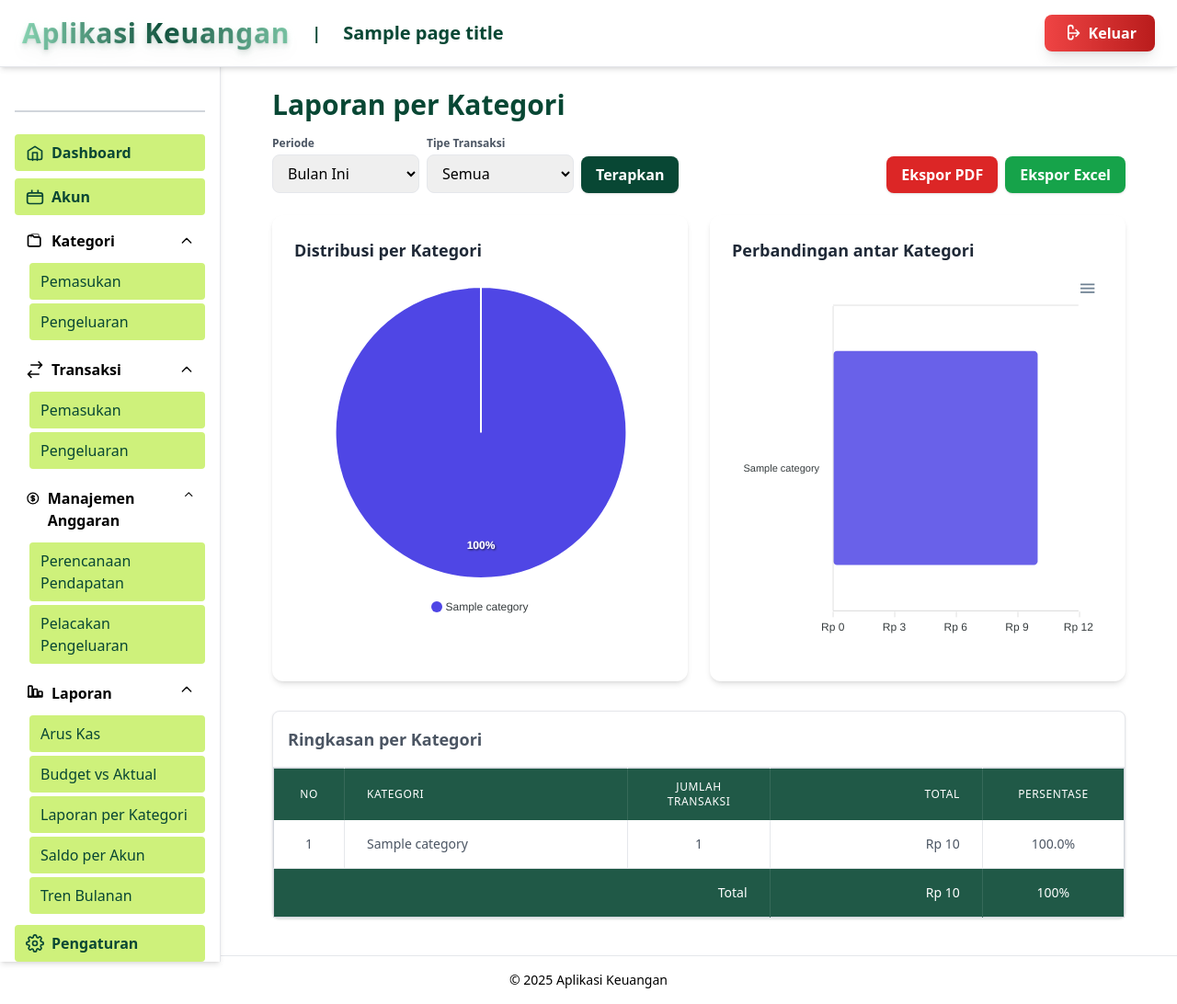
After one commit to choerulram/Aplikasi-Keuangan, a CodeIgniter 4 app: the page made by app/Views/Reports/category.php in a window 1280 px wide. The commit adds this page. Shown: the whole page at 92% size. Run offline with PHP 8.4 and a stand-in for CodeIgniter, Linux system fonts and the light colour scheme; the template is opened without the code that fills it: most values are stand-ins (such as "Sample title", 1, 10 or a date in 2020); data that the repository does not hold is empty; some libraries are stand-ins or nearby versions.

Commit message:
feat(reports): add UI and data configuration for pie chart, bar chart, and summary table on category page

```diff
--- a/app/Config/Routes.php
+++ b/app/Config/Routes.php
@@ -53,10 +53,13 @@ $routes->match(['POST', 'DELETE'], 'transactions/expense/delete/(:num)', 'Transa
 // =======================
 $routes->get('reports/cashflow', 'ReportsController::cashflow');
 $routes->get('reports/budget', 'ReportsController::budget');
+$routes->get('reports/category', 'ReportsController::category');
 $routes->post('reports/exportPDF', 'ReportsController::exportPDF');
 $routes->post('reports/exportExcel', 'ReportsController::exportExcel');
 $routes->post('reports/exportBudgetPDF', 'ReportsController::exportBudgetPDF');
 $routes->post('reports/exportBudgetExcel', 'ReportsController::exportBudgetExcel');
+$routes->post('reports/exportCategoryPDF', 'ReportsController::exportCategoryPDF');
+$routes->post('reports/exportCategoryExcel', 'ReportsController::exportCategoryExcel');
 
 // =======================
 // Users Routes
--- /dev/null
+++ b/app/Views/Reports/category.php
@@ -0,0 +1,195 @@
+<?= $this->extend('layouts/app') ?>
+
+<?= $this->section('content') ?>
+<div class="container px-6 mx-auto grid">
+    <h1 class="text-3xl font-bold text-main mb-4">Laporan per Kategori</h1>
+
+    <!-- Filter & Export Row -->
+    <div class="flex flex-wrap items-end gap-2 mb-6">
+        <form id="filterForm" method="get" action="" class="flex flex-wrap gap-2 items-end flex-1">
+            <!-- Filter Periode -->
+            <div>
+                <label for="period" class="block text-xs font-semibold text-gray-600 mb-1">Periode</label>
+                <select name="period" id="period" class="px-3 py-2 border rounded-lg focus:outline-none focus:ring w-40">
+                    <option value="this_month" <?= ($period ?? '') === 'this_month' ? 'selected' : '' ?>>Bulan Ini</option>
+                    <option value="last_month" <?= ($period ?? '') === 'last_month' ? 'selected' : '' ?>>Bulan Lalu</option>
+                    <option value="last_3_months" <?= ($period ?? '') === 'last_3_months' ? 'selected' : '' ?>>3 Bulan Terakhir</option>
+                    <option value="this_year" <?= ($period ?? '') === 'this_year' ? 'selected' : '' ?>>Tahun Ini</option>
+                    <option value="custom" <?= ($period ?? '') === 'custom' ? 'selected' : '' ?>>Kustom</option>
+                </select>
+            </div>
+
+            <!-- Filter Tipe Transaksi -->
+            <div>
+                <label for="type" class="block text-xs font-semibold text-gray-600 mb-1">Tipe Transaksi</label>
+                <select name="type" id="type" class="px-3 py-2 border rounded-lg focus:outline-none focus:ring w-40">
+                    <option value="all" <?= ($type ?? '') === 'all' ? 'selected' : '' ?>>Semua</option>
+                    <option value="income" <?= ($type ?? '') === 'income' ? 'selected' : '' ?>>Pemasukan</option>
+                    <option value="expense" <?= ($type ?? '') === 'expense' ? 'selected' : '' ?>>Pengeluaran</option>
+                </select>
+            </div>
+
+            <div class="flex gap-2 items-end">
+                <button type="submit" class="px-4 py-2 bg-main text-white rounded-lg font-semibold shadow hover:bg-highlight transition">
+                    Terapkan
+                </button>
+                <?php if (!empty($_GET)): ?>
+                    <a href="/reports/category" class="px-4 py-2 bg-gray-200 text-gray-700 rounded-lg font-semibold hover:bg-gray-300 transition">Reset</a>
+                <?php endif; ?>
+            </div>
+        </form>
+
+        <div class="flex gap-2 mt-4 md:mt-0">
+            <form method="post" action="/reports/exportCategoryPDF" target="_blank">
+                <input type="hidden" name="period" value="<?= $period ?? 'this_month' ?>">
+                <input type="hidden" name="type" value="<?= $type ?? 'all' ?>">
+                <button type="submit" class="px-4 py-2 bg-red-600 text-white rounded-lg font-semibold shadow hover:bg-red-700 transition">
+                    Ekspor PDF
+                </button>
+            </form>
+            <form method="post" action="/reports/exportCategoryExcel" target="_blank">
+                <input type="hidden" name="period" value="<?= $period ?? 'this_month' ?>">
+                <input type="hidden" name="type" value="<?= $type ?? 'all' ?>">
+                <button type="submit" class="px-4 py-2 bg-green-600 text-white rounded-lg font-semibold shadow hover:bg-green-700 transition">
+                    Ekspor Excel
+                </button>
+            </form>
+        </div>
+    </div>
+
+    <!-- Charts -->
+    <div class="grid grid-cols-1 md:grid-cols-2 gap-6 mb-8">
+        <!-- Pie Chart -->
+        <div class="bg-white rounded-xl shadow-md p-6">
+            <h2 class="text-lg font-semibold text-gray-800 mb-4">Distribusi per Kategori</h2>
+            <div class="h-[400px]" id="categoryPieChart"></div>
+        </div>
+
+        <!-- Bar Chart -->
+        <div class="bg-white rounded-xl shadow-md p-6">
+            <h2 class="text-lg font-semibold text-gray-800 mb-4">Perbandingan antar Kategori</h2>
+            <div class="h-[400px]" id="categoryBarChart"></div>
+        </div>
+    </div>
+
+    <!-- Summary Table -->
+    <div class="bg-white rounded-lg shadow border border-gray-200">
+        <div class="p-4 border-b border-gray-200">
+            <h3 class="text-gray-600 text-lg font-semibold">Ringkasan per Kategori</h3>
+        </div>
+        <div class="overflow-x-auto">
+            <table class="min-w-full border border-gray-300">
+                <thead class="bg-main/90">
+                    <tr>
+                        <th class="w-16 px-4 py-3 text-center text-xs font-medium text-white uppercase tracking-wider border-r border-white/10">No</th>
+                        <th class="w-1/3 px-6 py-3 text-left text-xs font-medium text-white uppercase tracking-wider border-r border-white/10">Kategori</th>
+                        <th class="w-32 px-4 py-3 text-center text-xs font-medium text-white uppercase tracking-wider border-r border-white/10">Jumlah Transaksi</th>
+                        <th class="w-48 px-6 py-3 text-right text-xs font-medium text-white uppercase tracking-wider border-r border-white/10">Total</th>
+                        <th class="w-32 px-4 py-3 text-center text-xs font-medium text-white uppercase tracking-wider">Persentase</th>
+                    </tr>
+                </thead>
+                <tbody class="bg-white">
+                    <?php $no = 1; $totalAmount = array_sum(array_column($categories, 'total')); ?>
+                    <?php foreach ($categories as $category): ?>
+                    <tr class="border-b border-gray-200 hover:bg-gray-50">
+                        <td class="px-4 py-4 whitespace-nowrap text-sm text-gray-600 text-center border-r border-gray-200"><?= $no++ ?></td>
+                        <td class="px-6 py-4 whitespace-nowrap text-sm text-gray-600 border-r border-gray-200"><?= esc($category['nama_kategori']) ?></td>
+                        <td class="px-4 py-4 whitespace-nowrap text-sm text-gray-600 text-center border-r border-gray-200"><?= $category['jumlah_transaksi'] ?></td>
+                        <td class="px-6 py-4 whitespace-nowrap text-sm text-gray-600 text-right border-r border-gray-200">Rp <?= number_format($category['total'], 0, ',', '.') ?></td>
+                        <td class="px-4 py-4 whitespace-nowrap text-sm text-gray-600 text-center"><?= number_format(($category['total'] / $totalAmount) * 100, 1) ?>%</td>
+                    </tr>
+                    <?php endforeach; ?>
+                </tbody>
+                <tfoot class="bg-main/90">
+                    <tr>
+                        <td colspan="3" class="px-6 py-4 whitespace-nowrap text-sm font-medium text-white text-right border-r border-white/10">Total</td>
+                        <td class="px-6 py-4 whitespace-nowrap text-sm font-medium text-white text-right border-r border-white/10">Rp <?= number_format($totalAmount, 0, ',', '.') ?></td>
+                        <td class="px-4 py-4 whitespace-nowrap text-sm font-medium text-white text-center">100%</td>
+                    </tr>
+                </tfoot>
+            </table>
+        </div>
+    </div>
+</div>
+
+<!-- Add ApexCharts CDN -->
+<script src="https://cdn.jsdelivr.net/npm/apexcharts"></script>
+<script>
+document.addEventListener('DOMContentLoaded', function() {
+    // Data untuk grafik
+    const categories = <?= json_encode(array_column($categories, 'nama_kategori')) ?>;
+    const values = <?= json_encode(array_column($categories, 'total')) ?>;
+    const colors = ['#4F46E5', '#10B981', '#F59E0B', '#EF4444', '#8B5CF6', '#EC4899'];
+
+    // Pie Chart
+    const pieOptions = {
+        series: values,
+        chart: {
+            type: 'pie',
+            height: 400,
+        },
+        labels: categories,
+        colors: colors,
+        legend: {
+            position: 'bottom'
+        },
+        dataLabels: {
+            enabled: true,
+            formatter: function (val) {
+                return Math.round(val) + "%"
+            },
+        },
+        tooltip: {
+            y: {
+                formatter: function(value) {
+                    return 'Rp ' + new Intl.NumberFormat('id-ID').format(value)
+                }
+            }
+        }
+    };
+
+    const pieChart = new ApexCharts(document.querySelector("#categoryPieChart"), pieOptions);
+    pieChart.render();
+
+    // Bar Chart
+    const barOptions = {
+        series: [{
+            name: 'Total',
+            data: values
+        }],
+        chart: {
+            type: 'bar',
+            height: 400
+        },
+        plotOptions: {
+            bar: {
+                borderRadius: 4,
+                horizontal: true,
+            }
+        },
+        colors: ['#4F46E5'],
+        xaxis: {
+            categories: categories,
+            labels: {
+                formatter: function(value) {
+                    return 'Rp ' + new Intl.NumberFormat('id-ID').format(value)
+                }
+            }
+        },
+        dataLabels: {
+            enabled: false
+        },
+        tooltip: {
+            y: {
+                formatter: function(value) {
+                    return 'Rp ' + new Intl.NumberFormat('id-ID').format(value)
+                }
+            }
+        }
+    };
+
+    const barChart = new ApexCharts(document.querySelector("#categoryBarChart"), barOptions);
+    barChart.render();
+});
+</script>
+<?= $this->endSection() ?>
```
Also changed, not shown: app/Controllers/ReportsController.php (+115 -0 lines), public/css/app.css.
